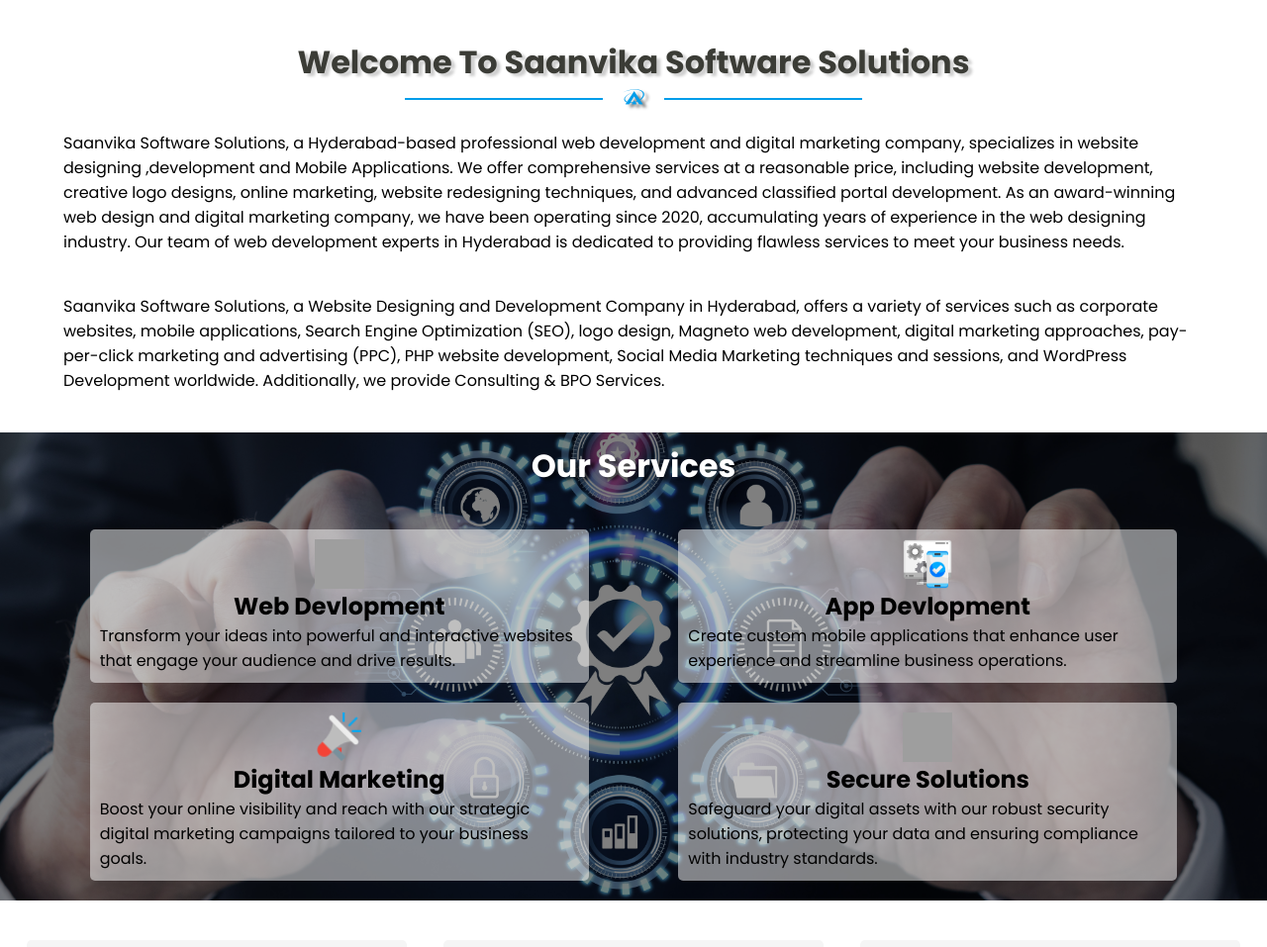
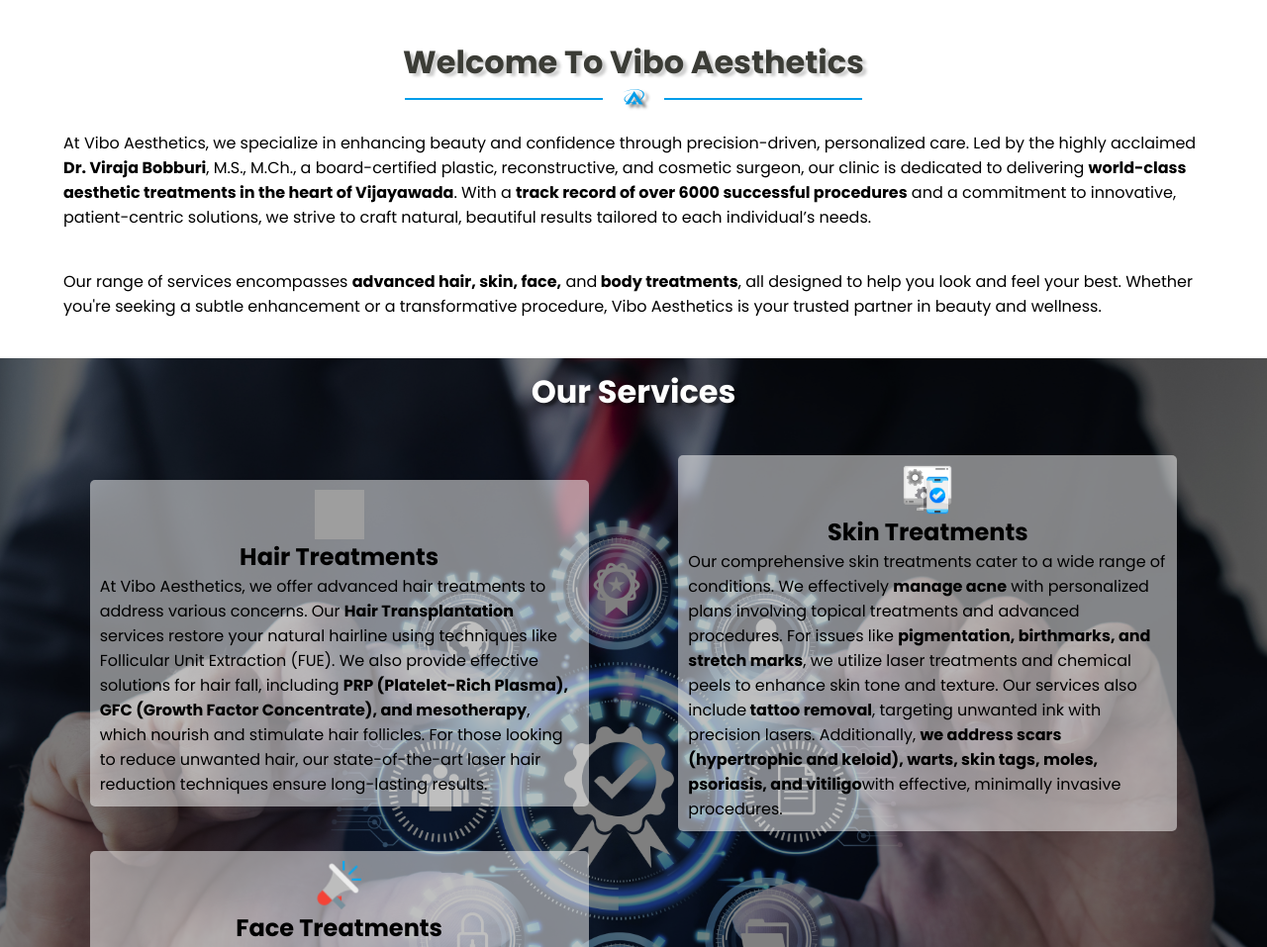
Before and after one commit to SaanvikaSolutions/vibo_website, a PHP site: page / in a window 1280 px wide. Shown: the part 551-1508 px from the top of the page at 99% size. Run offline with PHP 8.4, Linux system fonts and the light colour scheme; some libraries are stand-ins or nearby versions; grey boxes are pictures that could not be loaded.

Commit message:
made few changes

```diff
--- a/css/customElements.css
+++ b/css/customElements.css
@@ -37,16 +37,20 @@
     z-index: 1000;
     /* Additional styles for the sticky navbar */
 }
+
 .TN-bar .S-logo{
     margin-left: 50px;
 }
+
 .TN-bar .S-logo img{
-    width: 100%;
-    height: 100%;
+    width: 300px;
+    height: 200px;
 }
+
 .TN-bar .nav-items{
     margin-right: 20px;
 }
+
 .TN-bar .nav-items ul{
     list-style-type: none;
 
--- a/css/style.css
+++ b/css/style.css
@@ -71,6 +71,7 @@
     width: 120%;
     text-align: center;
     font-size: 1.3rem;
+    color: black;
 }
 
 #slider .manual-slide {
--- a/index.html
+++ b/index.html
@@ -19,7 +19,23 @@
 
     <section id="slider">
         <div class="Each-sider">
-            <img src="./Images/home/S1 webdev.jpg" alt="Web Devlopment">
+            <img src="./Images/home/vibo_wp1.png" alt="Web Devlopment">
+            <div class="ES-cont">
+                <h1>Make Your Weekness into Strength</h1>
+                <p>Sculpt your Nose just the way you Want.
+                </p>
+            </div>
+
+        </div>
+        <div class="Each-sider">
+            <img src="./Images/home/vibo_wp4.png" alt="App Devlopment">
+            <div class="ES-cont">
+                <h1>Regain Your Self-Confidence</h1>
+                <p>Have an Affair With Your Hair.</p>
+            </div>
+        </div>
+        <div class="Each-sider">
+            <img src="./Images/home/vibo_wp3.png" alt="Marketing">
             <div class="ES-cont">
                 <h1>Revive Your Look, Reward Yourself</h1>
                 <p>Have the Skin of Twenty's forever.
@@ -27,24 +43,9 @@
             </div>
         </div>
         <div class="Each-sider">
-            <img src="./Images/home/App.jpg" alt="App Devlopment">
+            <img src="./Images/home/vibo_wp2.png" alt="Secure Solutions">
             <div class="ES-cont">
-                <h1>Regain Your Self-Confidence</h1>
-                <p>Have an Affair With Your Hair.</p>
-            </div>
-        </div>
-        <div class="Each-sider">
-            <img src="./Images/home/Marketing.jpg" alt="Marketing">
-            <div class="ES-cont">
-                <!-- <h1>Crafting Tomorrow's Solutions Today</h1>
-                <p>Saanvika Software Solutions - A Symphony of Innovation, Precision, and Secure Technological Mastery.
-                </p> -->
-            </div>
-        </div>
-        <div class="Each-sider">
-            <img src="./Images/home/Secure Solutions.jpg" alt="Secure Solutions">
-            <div class="ES-cont">
-                <h1>Building Confidence: Definitive Secure Solutions for Today and Tomorrow</h1>
+                <h1>Look Beautiful: Get a one Stop Closer to New You</h1>
                 <p>Future-proofing security: Confidence today, readiness for tomorrow.</p>
             </div>
         </div>
@@ -58,23 +59,23 @@
 
     <section id="wts">
         <div class="wts-content">
-            <h1>Welcome To Saanvika Software Solutions</h1>
+            <h1>Welcome To Vibo Aesthetics</h1>
             <div class="wts-underline">
                 <i class="fa-brands fa-asymmetrik"></i>
             </div>
-            <p>Saanvika Software Solutions, a Hyderabad-based professional web development and digital marketing
-                company, specializes in website designing ,development and Mobile Applications. We offer comprehensive
-                services at a reasonable price, including website development, creative logo designs, online marketing,
-                website redesigning techniques, and advanced classified portal development. As an award-winning web
-                design and digital marketing company, we have been operating since 2020, accumulating years of
-                experience in the web designing industry. Our team of web development experts in Hyderabad is dedicated
-                to providing flawless services to meet your business needs.</p>
+            <p>At Vibo Aesthetics, we specialize in enhancing beauty and confidence through precision-driven,
+                personalized care. Led by the highly acclaimed <b> Dr. Viraja Bobburi</b>, M.S., M.Ch., a
+                board-certified
+                plastic, reconstructive, and cosmetic surgeon, our clinic is dedicated to delivering <b> world-class
+                    aesthetic treatments in the heart of Vijayawada</b>. With a <b> track record of over 6000 successful
+                    procedures</b>
+                and a commitment to innovative, patient-centric solutions, we strive to craft natural, beautiful results
+                tailored to each individual’s needs.</p>
             <p>
-                Saanvika Software Solutions, a Website Designing and Development Company in Hyderabad, offers a variety
-                of services such as corporate websites, mobile applications, Search Engine Optimization (SEO), logo
-                design, Magneto web development, digital marketing approaches, pay-per-click marketing and advertising
-                (PPC), PHP website development, Social Media Marketing techniques and sessions, and WordPress
-                Development worldwide. Additionally, we provide Consulting & BPO Services.
+                Our range of services encompasses <b>advanced hair, skin, face,</b> and<b> body treatments</b>, all
+                designed to help
+                you look and feel your best. Whether you're seeking a subtle enhancement or a transformative procedure,
+                Vibo Aesthetics is your trusted partner in beauty and wellness.
             </p>
         </div>
     </section>
@@ -84,23 +85,48 @@
         <div class="our-home-services">
             <div class="cards">
                 <img src="./Images/home/web-development.png" alt="web Devlopment">
-                <h2>Web Devlopment</h2>
-                <p>Transform your ideas into powerful and interactive websites that engage your audience and drive results.</p>
+                <h2>Hair Treatments</h2>
+                <p>At Vibo Aesthetics, we offer advanced hair treatments to address various concerns. Our <b>Hair
+                        Transplantation </b>services restore your natural hairline using techniques like Follicular Unit
+                    Extraction (FUE). We also provide effective solutions for hair fall, including <b> PRP
+                        (Platelet-Rich
+                        Plasma), GFC (Growth Factor Concentrate), and mesotherapy</b>, which nourish and stimulate hair
+                    follicles. For those looking to reduce unwanted hair, our state-of-the-art laser hair reduction
+                    techniques ensure long-lasting results.
+
+                </p>
             </div>
             <div class="cards">
                 <img src="./Images/home/app-development.png" alt="web Devlopment">
-                <h2>App Devlopment</h2>
-                <p>Create custom mobile applications that enhance user experience and streamline business operations.</p>
+                <h2>Skin Treatments</h2>
+                <p>Our comprehensive skin treatments cater to a wide range of conditions. We effectively <b>manage
+                        acne</b>
+                    with personalized plans involving topical treatments and advanced procedures. For issues like
+                    <b>pigmentation, birthmarks, and stretch marks</b>, we utilize laser treatments and chemical peels
+                    to
+                    enhance skin tone and texture. Our services also include<b> tattoo removal</b>, targeting unwanted
+                    ink with
+                    precision lasers. Additionally, <b>we address scars (hypertrophic and keloid), warts, skin tags,
+                        moles,
+                        psoriasis, and vitiligo</b>with effective, minimally invasive procedures.
+                </p>
             </div>
             <div class="cards">
                 <img src="./Images/home/digital-marketing.png" alt="web Devlopment">
-                <h2>Digital Marketing</h2>
-                <p>Boost your online visibility and reach with our strategic digital marketing campaigns tailored to your business goals.</p>
+                <h2>Face Treatments</h2>
+                <p>Enhance your facial features with our diverse range of treatments. Our <b>permanent makeup</b> services
+                    offer long-lasting beauty enhancements for eyebrows, lips, cheeks, and scalp. Experience the
+                    rejuvenating effects of our <b>Hydrafacial</b>, which deeply cleanses and hydrates your skin. We also
+                    provide <b>chemical peels </b>to improve skin clarity and texture. For more pronounced changes, our
+                    surgical options include <b>blepharoplasty </b>(eyelid surgery), <b>rhinoplasty</b> (nose reshaping), and options
+                    for <b>lip augmentation or reduction</b>. Additional offerings include <b>ear piercing, ear lobe repair,
+                    dimple creation, and chin implants for a balanced</b>, harmonious appearance.</p>
             </div>
             <div class="cards">
                 <img src="./Images/home/application-shield.png" alt="web Devlopment">
                 <h2>Secure Solutions</h2>
-                <p>Safeguard your digital assets with our robust security solutions, protecting your data and ensuring compliance with industry standards.</p>
+                <p>Safeguard your digital assets with our robust security solutions, protecting your data and ensuring
+                    compliance with industry standards.</p>
             </div>
         </div>
 
@@ -109,104 +135,58 @@
     <section id="MVV-cards">
         <div class="cards">
             <div class="MVV-card-Img">
-                <img src="./Images/home/mission-s.png" alt="Mission">
+                <img src="./Images/home/vibo_mission.png" alt="Mission">
             </div>
             <div class="MVV-content">
                 <h1>Our Mission</h1>
-                <p>Our mission is to provide tailored digital solutions that drive tangible growth for clients. By prioritizing their needs and fostering collaborative partnerships, we deliver cutting-edge technology and user-centric designs. Upholding ethical practices, we build lasting relationships based on trust and integrity.</p>
+                <p>At Vibo Aesthetics, our mission is to enhance the <b>natural beauty</b> and self-confidence of every
+                    patient
+                    through meticulous care, innovative techniques, and <b>personalized solutions</b>. We are committed
+                    to
+                    delivering the<b> highest standards of excellence</b> in aesthetic surgery and non-surgical
+                    treatments,
+                    ensuring that every individual experiences a transformation that complements their<b> unique
+                        identity.</b>
+                </p>
             </div>
         </div>
         <div class="cards">
             <div class="MVV-card-Img">
-                <img src="./Images/home/vision (1).png" alt="Mission">
+                <img src="./Images/home/vibo_vission.png" alt="Mission">
             </div>
             <div class="MVV-content">
                 <h1>Our Vision</h1>
                 <p>
-                    Empowering innovation, we transform ideas into impactful realities using technology. Seamlessly integrating cutting-edge solutions, we drive positive change and digital empowerment for businesses and individuals. Committed to excellence, we propel digital growth, aiming to be the catalyst for success in the evolving digital landscape.</p>
+                    Our vision is to become a leading destination for aesthetic care in India, known for our
+                    <b> patient-centered approach </b>and exceptional results. We aim to redefine beauty standards by
+                    continuously embracing <b>cutting-edge technologies</b> and techniques, setting a benchmark for
+                    <b>quality,
+                        safety, and satisfaction</b> in the field of aesthetic medicine.
+                </p>
             </div>
         </div>
         <div class="cards">
             <div class="MVV-card-Img">
-                <img src="./Images/home/values s.jpg" alt="Mission">
+                <img src="./Images/home/vibo_values.png" alt="Mission">
             </div>
             <div class="MVV-content">
                 <h1>Our Value</h1>
-                <p>Our core values shape every aspect of our work: Innovation propels us beyond boundaries, excellence defines our enduring solutions, and integrity underpins trust in all endeavors. We embrace the unknown, strive for excellence, and uphold the highest ethical standards, guiding every decision and interaction.</p>
+                <p>At Vibo Aesthetics, we focus on <b>Precision</b>, providing meticulously tailored results to meet
+                    each
+                    patient’s needs. We uphold <b>Integrity</b> through trust and transparency in all our services.
+                    Embracing
+                    <b>Innovation</b>, we stay ahead with the latest advancements in aesthetic care. Driven by
+                    <b>Compassion</b>, we
+                    ensure every patient’s experience is as comfortable and supportive as possible.
+                </p>
             </div>
         </div>
 
-
     </section>
 
-    <!-- <section id="MVV-sections">
-        <div class="MVVL">
-            <div class="heading-MVV">
-                <img src="./Images/home/blue-mission.png" alt="Mission">
-                <h2>Mission</h2>
-            </div>
-            <div class="heading-MVV">
-                <img src="./Images/home/blue-vision.png" alt="Vision">
-                <h2>Vision</h2>
-            </div>
-            <div class="heading-MVV">
-                <img src="./Images/home/blue-correct.png" alt="Value">
-                <h2>Value</h2>
-            </div>
-        </div>
-        <div class="MVVR">
-            <div class="Mission-content MVVR-active">
-                <div class="MVVR-head">
-                    <img src="./Images/home/mission-s.png" alt="Mission">
-                </div>
-                <div class="MVVR-content">
-                    <h1>Our Mission</h2>
-                    <ul>
-                        <li><h2>Innovative Solutions:</h2>We are dedicated to providing innovative digital solutions that address the unique challenges of our clients, fostering growth and success.</li>
-                        <li><h2>Client-Centric Approach:</h2>Our mission is to prioritize the needs of our clients, offering tailored services that exceed expectations and drive tangible results.</li>
-                        <li><h2>Technological Excellence:</h2>We strive for technological excellence, staying at the forefront of industry advancements to deliver cutting-edge solutions.</li>
-                        <li><h2>Collaborative Partnerships:</h2>Building lasting partnerships is a cornerstone of our mission, working collaboratively with clients to understand their vision and goals.</li>
-                        <li><h2>User-Centric Design:</h2>We are committed to creating user-centric designs and experiences, ensuring that our digital solutions are intuitive and effective</li>
-                        <li><h2>Continuous Learning and Adaptation:</h2>Our mission involves a commitment to continuous learning and adaptation, staying agile in the face of technological evolution.</li>
-                        <li><h2>Ethical and Transparent Practices:</h2>Upholding ethical and transparent business practices is fundamental to our mission, fostering trust and integrity in all our interactions.</li>
-                    </ul>
-                </div>
-            </div>
-            <div class="Mission-content">
-                <div class="MVVR-head">
-                    <img src="./Images/home/vision s.jpg" alt="Vision">
-                </div>
-                <div class="MVVR-content ">
-                    <h1>Our Vision</h2>
-                    <ul>
-                        <li><h2>Empowering Innovation:</h2>We aim to be a catalyst for innovation, fostering a culture where creative ideas thrive and flourish.</li>
-                        <li><h2>Transforming Ideas into Reality:</h2>Our vision is to turn ideas into impactful realities, utilizing technology as a powerful tool for positive change.</li>
-                        <li><h2>Seamless Integration of Technology:</h2>We are committed to seamlessly integrating cutting-edge technology into our solutions, ensuring efficiency and relevance.</li>
-                        <li><h2>Digital Empowerment:</h2>We aspire to empower businesses and individuals in the digital realm, providing the tools and strategies needed for success.</li>
-                        <li><h2>Driving Positive Change:</h2>Our overarching goal is to be a force for positive change, leveraging technology to address challenges and create opportunities.</li>
-                        <li><h2>Commitment to Excellence:</h2>We are dedicated to upholding standards of excellence, consistently delivering high-quality digital solutions.</li>
-                        <li><h2>Catalyst for Digital Growth:</h2>Aspire to be the catalyst that propels businesses forward in the dynamic and ever-evolving landscape of the digital world.</li>
-                    </ul>
-                </div>
-            </div>
-            <div class="Mission-content">
-                <div class="MVVR-head">
-                    <img src="./Images/home/values s.jpg" alt="Value">
-                </div>
-                <div class="MVVR-content">
-                    <h1>Our Values</h2>
-                    <ul>
-                        <li><h2>Our core values guide every decision, every solution, and every interaction:</h2></li>
-                        <li><h2>Innovation:</h2>We embrace the unknown, constantly pushing the boundaries of what's possible.</li>
-                        <li><h2>Excellence:</h2>We believe in crafting solutions that stand the test of time, exceeding expectations.</li>
-                        <li><h2>Integrity:</h2>Trust is paramount. We uphold the highest ethical standards in all our endeavors.</li>
-                    </ul>
-                </div>
-            </div>
-        </div>
-    </section> -->
 
-    <special-testimonials></special-testimonials>
+
+    <!-- <special-testimonials></special-testimonials> -->
     <footer>
         <special-footer></special-footer>
     </footer>
```
Also changed, not shown: CustomeElements.js (+13 -13 lines), services.html (+115 -31 lines), Images/Logo/logo.png (added), Images/Logo/saanvika logo.png (deleted), Images/home/Marketing.jpg (deleted), Images/home/Secure Solutions.jpg (deleted), Images/home/mission-s.png (deleted), Images/home/vibo_mission.png (added), Images/home/vibo_values.png (added), Images/home/vibo_vission.png (added), 5 other files.
